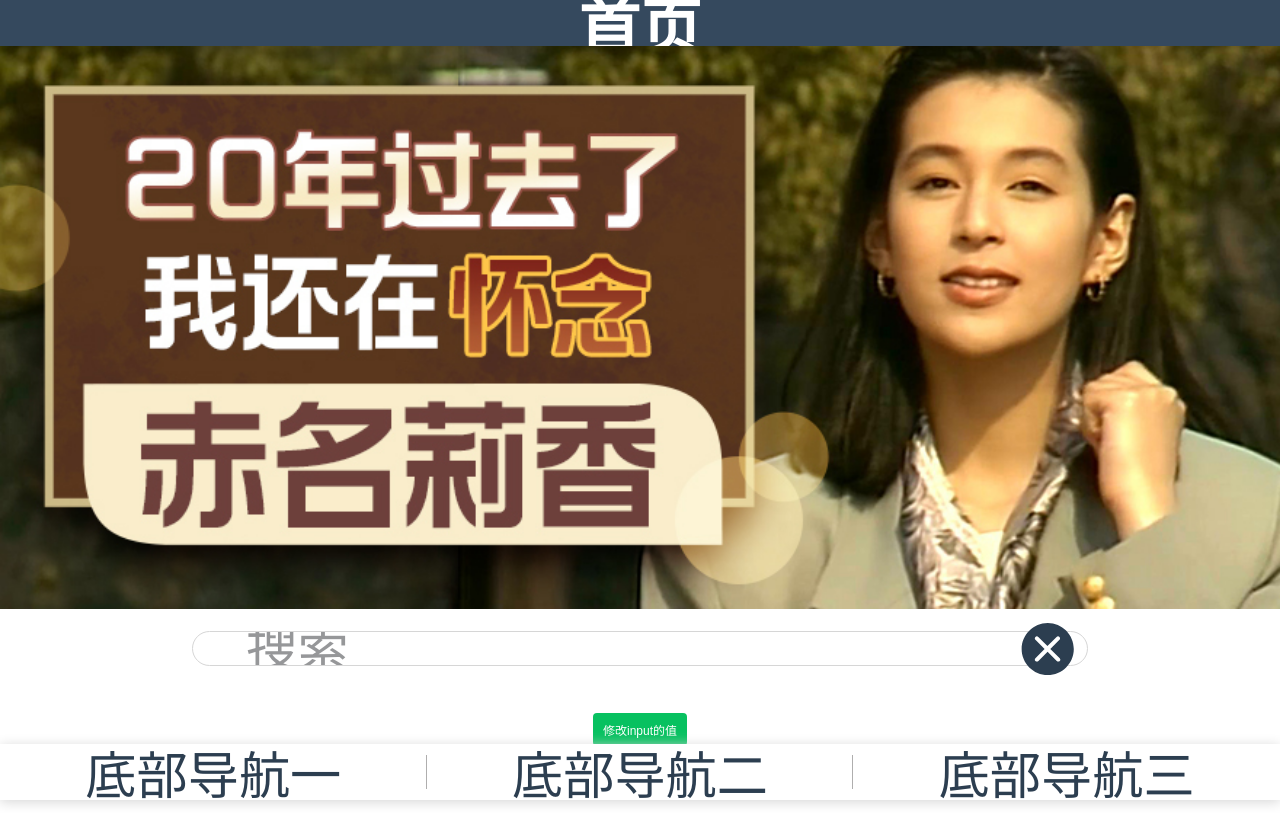
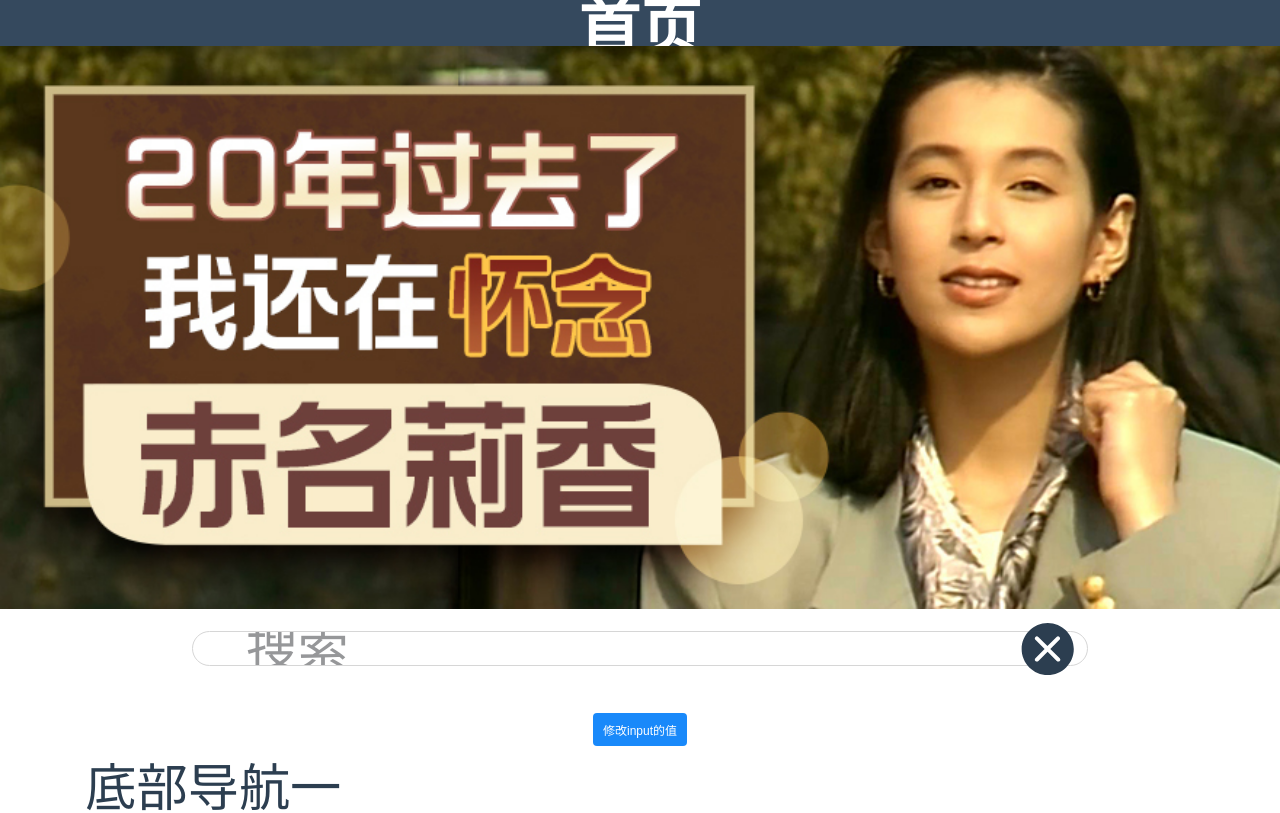
Before and after one commit to lclichong/altria-ui, a Vue app: page /#/ in a window 1280 px wide. Shown: the top 813 px of the page. Built offline with nearby package versions, Linux system fonts and the light colour scheme.

Commit message:
button组件样式更新bem

```diff
--- a/examples/router/index.js
+++ b/examples/router/index.js
@@ -3,6 +3,7 @@
 const Home = () => import('../views/Home.vue')
 const CUIView = () => import('../views/CUIView.vue')
 const DropDownMenu = () => import('../views/DropDownMenuTest.vue')
+const Button = () => import('../views/Button.vue')
 
 Vue.use(VueRouter)
 
@@ -22,6 +23,11 @@
         name: 'DropDownMenu',
         component: DropDownMenu,
     },
+    {
+        path: '/Button',
+        name: 'Button',
+        component: Button,
+    },
 ]
 
 const router = new VueRouter({
--- /dev/null
+++ b/examples/views/Button.vue
@@ -0,0 +1,34 @@
+<template>
+    <div>
+        <div>
+            <Button @click="defalutClick" class="c-btn" size="small">按钮</Button>
+        </div>
+        <div>
+            <Button @click="successClick" type="success" class="c-btn" size="small" disabled="disabled">按钮</Button>
+        </div>
+    </div>
+</template>
+
+<script>
+export default {
+    components: {},
+    data() {
+        return {}
+    },
+    methods: {
+        defalutClick() {
+            alert('default-button')
+        },
+        successClick() {
+            alert('success-button')
+        },
+    },
+}
+</script>
+
+<style lang="less" scoped>
+.c-btn {
+    margin-top: 10vw;
+    width: 100px;
+}
+</style>
--- a/src/components/CButton/index.less
+++ b/src/components/CButton/index.less
@@ -1,4 +1,11 @@
-@import "../styles/theme.less";
+@import '../styles/theme.less';
+
+:root {
+    --button-default-color: var(--primary-default);
+    --button-success-color: var(--success-default);
+    --button-warning-color: var(--warning-default);
+    --button-error-color: var(--error-default);
+}
 
 .cs-button {
     color: #fff;
@@ -13,59 +20,40 @@
     border-radius: 4px;
     box-sizing: border-box;
     padding: 5px 10px;
-  background-color: @button-background-color;
+    cursor: pointer;
+    &--default {
+        background-color: var(--button-default-color);
+    }
+    &--success {
+        background-color: var(--button-success-color);
+    }
+    &--warning {
+        background-color: var(--button-warning-color);
+    }
+    &--error {
+        background-color: var(--button-error-color);
     }
 
-.cs-button:hover {
-  cursor: pointer;
+    &--small {
+        font-size: 12px;
+        padding: 0px 8px;
+        height: 33px;
+    }
+
+    &--large {
+        width: 100%;
+    }
+
+    &--disabled {
+        opacity: 0.5;
+        background: rgba(0, 0, 0, 0.29);
+    }
+
+    &--disabled:hover {
+        cursor: not-allowed;
+    }
 }
 
 .cs-button:active {
     background-image: linear-gradient(rgba(0, 0, 0, 0.05), rgba(0, 0, 0, 0.05));
 }
-
-.disabled {
-  opacity: 0.5;
-  background: rgba(0, 0, 0, 0.29);
-}
-
-.disabled:hover {
-  cursor: not-allowed;
-}
-
-.disabled:active {
-  background-image: none;
-}
-
-.default {
-  background-color: #fff;
-  color: @button-color;
-  border: 1px solid #ebedf0;
-  background-color: @button-default-background-color;
-}
-
-.primary {
-  background-color: @button-primary-background-color;
-}
-
-.message {
-  background-color: @button-message-background-color;
-}
-
-.danger {
-  background-color: @button-danger-background-color;
-}
-
-.warning {
-  background-color: @button-warning-background-color;
-}
-
-.small {
-  font-size: 12px;
-  padding: 0px 8px;
-  height: 33px;
-}
-
-.large {
-  width: 100%;
-}
--- a/src/components/CButton/index.vue
+++ b/src/components/CButton/index.vue
@@ -5,11 +5,14 @@
 </template>
 
 <script>
+import { createBem } from '../utils/create-bem.js'
 export default {
     name: 'Button',
     computed: {
         defalutClassName: function () {
-            return `cs-button ${this.size} ${this.type} ${this.disabled ? this.disabled : ''}`.trim()
+            const bem = createBem('cs-button')
+            const result = bem(null, [this.type, { disabled: this.disabled, size: this.size }])
+            return result.trim()
         },
     },
     props: {
@@ -18,7 +21,7 @@
         },
         type: {
             type: String,
-            default: 'primary',
+            default: 'default',
         },
         size: {
             type: String,
@@ -30,11 +33,7 @@
     },
     methods: {
         btnClick() {
-            if (this.disabled != 'disabled') {
-                this.$emit('click')
-            } else {
-                console.log('禁用了点击事件')
-            }
+            this.$emit('click')
         },
     },
 }
--- a/src/components/index.less
+++ b/src/components/index.less
@@ -1,12 +1,3 @@
-@import './styles/theme.less';
+// @import './styles/theme.less';
 @import './styles/index.less';
-
-@import './CButton/index.less';
-@import './CCell/index.less';
-@import './CFooter/index.less';
-@import './CHeader/index.less';
-@import './CSwipe/index.less';
-@import './CSwipeItem/index.less';
-@import './CDialog/index.less';
-@import './CCell/index.less';
-@import './CInput/index.less';
+@import './styles/light.less';
--- /dev/null
+++ b/src/components/styles/light.less
@@ -0,0 +1,7 @@
+:root,
+.light {
+    --primary-default: #1989fa;
+    --success-default: #07c160;
+    --warning-default: #ff976a;
+    --error-default: #ee0a24;
+}
--- /dev/null
+++ b/src/components/utils/create-bem.js
@@ -0,0 +1,19 @@
+const parserBem = (el, mods) => {
+    if (!mods) return ''
+    if (typeof mods === 'string') return ' ' + `${el}--${mods}`
+    if (Array.isArray(mods)) {
+        return mods.reduce((acc, cur) => acc + parserBem(el, cur), '')
+    }
+    return Object.keys(mods).reduce((acc, cur) => {
+        const bool = typeof mods[cur] === 'boolean'
+        const modifier = bool && mods[cur] ? cur : mods[cur]
+        return acc + parserBem(el, modifier)
+    }, '')
+}
+
+export const createBem = (base) => {
+    return (el, mods) => {
+        el = el ? `${base}__${el}` : base
+        return el + parserBem(el, mods)
+    }
+}
```
Also changed, not shown: examples/main.js (+8 -8 lines), src/components/utils/index.js (renamed from src/components/utiles/index.js). Lines whose indentation alone changed are shown as unchanged.
